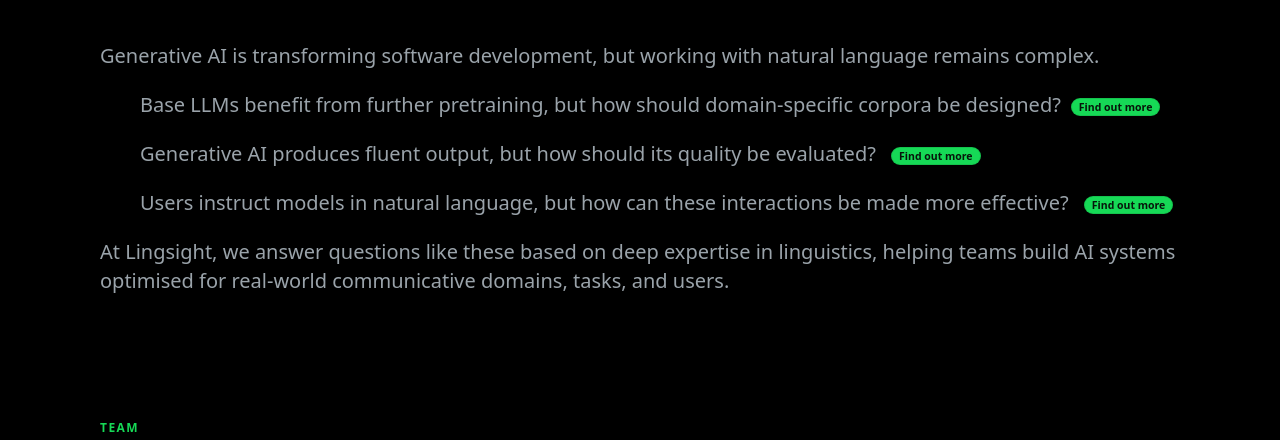
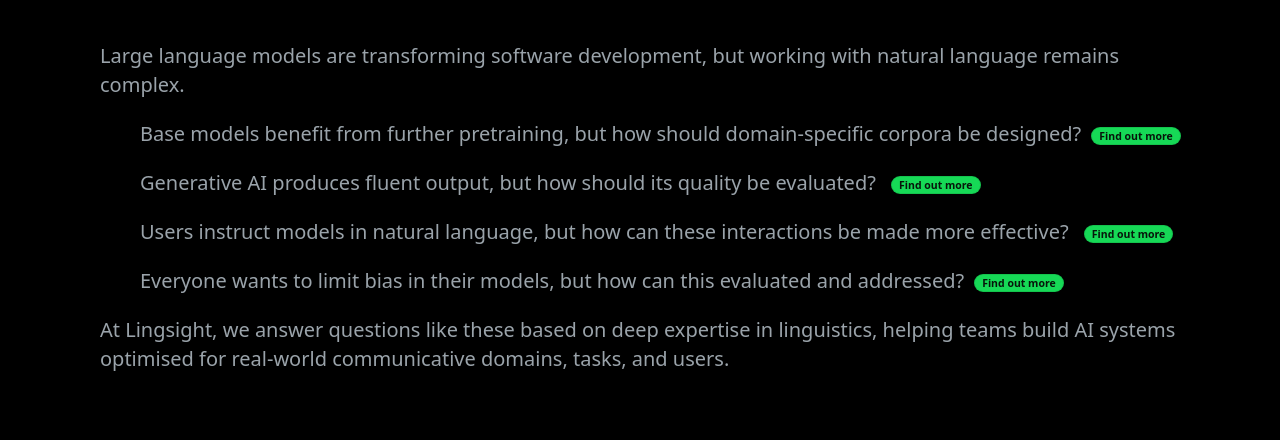
Before and after one commit to jasongraf1/lingsight, a plain HTML site: page index.html in a window 1280 px wide. Shown: the part 313-753 px from the top of the page. Drawn offline with Linux system fonts and the light colour scheme.

Commit message:
Update hero section text in index.html

```diff
--- a/index.html
+++ b/index.html
@@ -376,10 +376,11 @@ footer.footer .container > div:last-child{
   <header class="hero">
     <div class="container">
       <h1>Language science for language models</h1>
-      <p class="lead">Generative AI is transforming software development, but working with natural language remains complex.</p>
-      <p class="lead indented">Base LLMs benefit from further pretraining, but how should domain-specific corpora be designed?<a class="mini-pill" href="https://www.frontiersin.org/journals/artificial-intelligence/articles/10.3389/frai.2024.1472411/full" target="_blank" rel="noopener">Find out more</a></p>
+      <p class="lead">Large language models are transforming software development, but working with natural language remains complex.</p>
+      <p class="lead indented">Base models benefit from further pretraining, but how should domain-specific corpora be designed?<a class="mini-pill" href="https://www.frontiersin.org/journals/artificial-intelligence/articles/10.3389/frai.2024.1472411/full" target="_blank" rel="noopener">Find out more</a></p>
       <p class="lead indented">Generative AI produces fluent output, but how should its quality be evaluated? <a class="mini-pill" href="https://arxiv.org/abs/2508.16385" target="_blank" rel="noopener">Find out more</a></p>
       <p class="lead indented">Users instruct models in natural language, but how can these interactions be made more effective? <a class="mini-pill" href="https://arxiv.org/abs/2509.24866" target="_blank" rel="noopener">Find out more</a></p>
+      <p class="lead indented">Everyone wants to limit bias in their models, but how can this evaluated and addressed?<a class="mini-pill" href="https://www.frontiersin.org/journals/artificial-intelligence/articles/10.3389/frai.2024.1472411/full" target="_blank" rel="noopener">Find out more</a></p>
       <p class="lead">At Lingsight, we answer questions like these based on deep expertise in linguistics, helping teams build AI systems optimised for real-world communicative domains, tasks, and users.</p>
 </div>
   </header>
```
